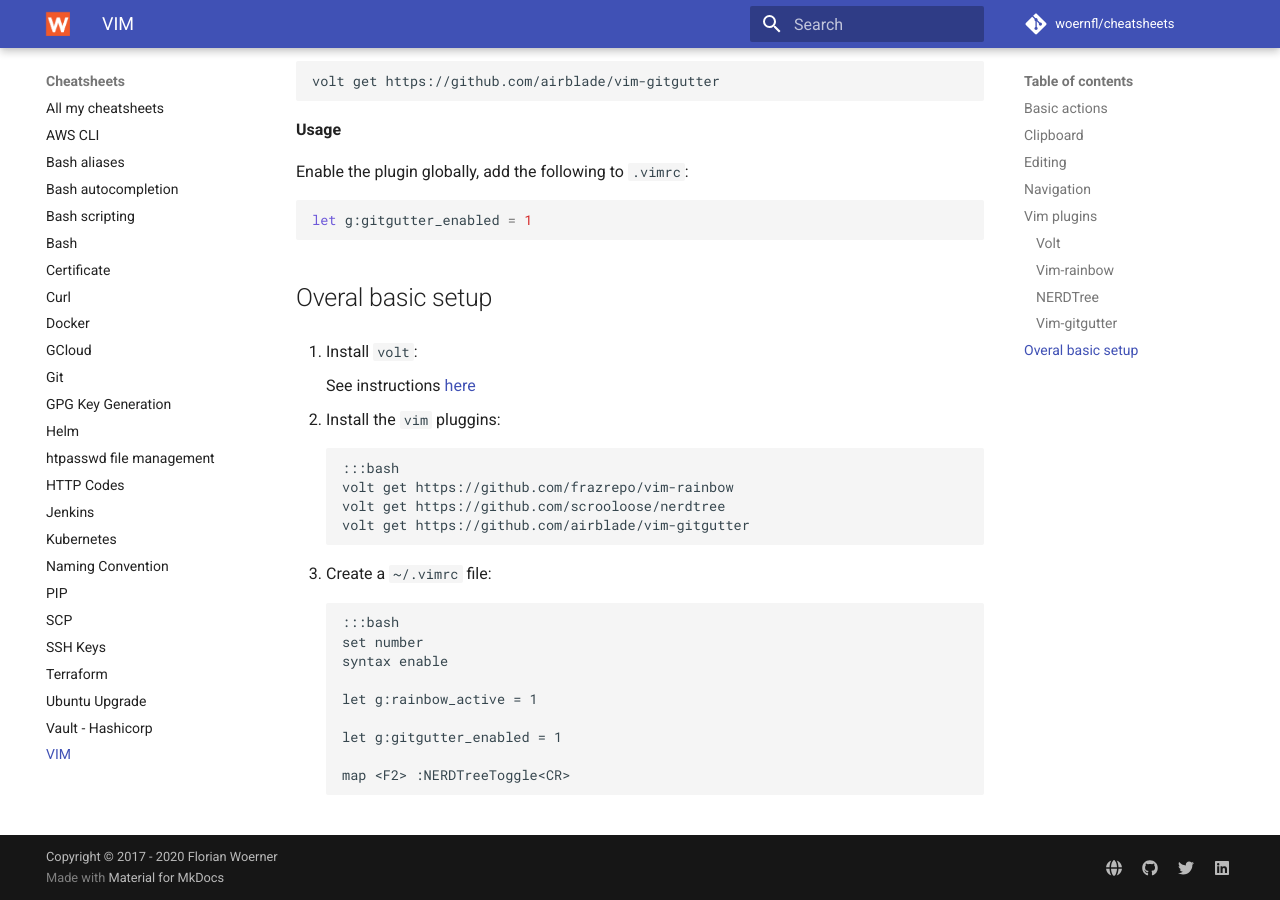
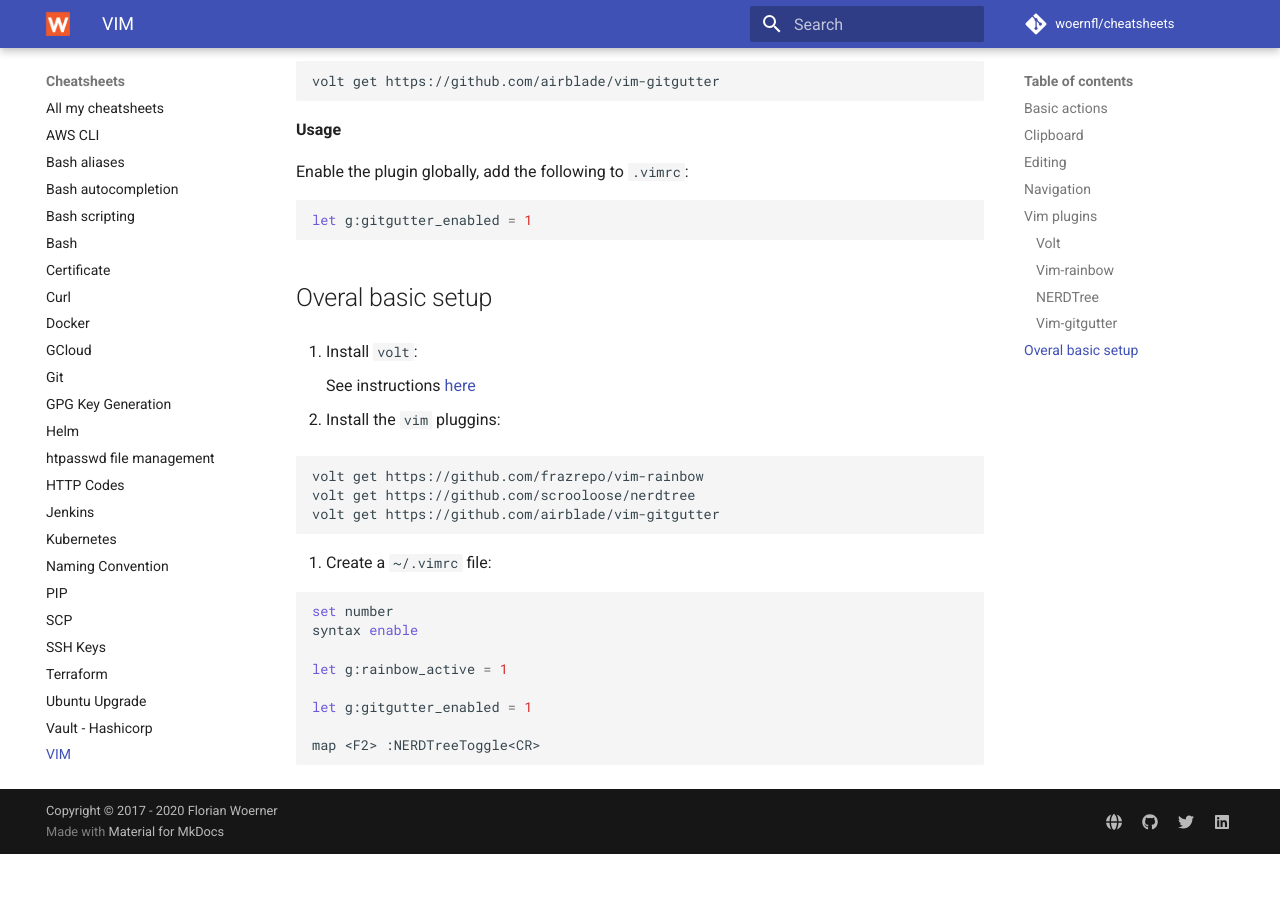
Before and after one commit to woernfl/cheatsheets, an MkDocs documentation site: the page built from docs/vim.md, in a window 1280 px wide and 900 px high, scrolled down 4991 px. Built offline with MkDocs 1.6.1 and Material for MkDocs 9.7.7, drawn with Linux system fonts in a browser that asks for light colours; comment, search, counter and statistics services are not loaded; after the commit the page ends 5845 px from its top, so only the background shows below that.

Commit message:
Update vim.md

````diff
--- a/docs/vim.md
+++ b/docs/vim.md
@@ -281,19 +281,21 @@
 
 2. Install the `vim` pluggins:
 
-        :::bash
-        volt get https://github.com/frazrepo/vim-rainbow
-        volt get https://github.com/scrooloose/nerdtree
-        volt get https://github.com/airblade/vim-gitgutter
+```bash
+volt get https://github.com/frazrepo/vim-rainbow
+volt get https://github.com/scrooloose/nerdtree
+volt get https://github.com/airblade/vim-gitgutter
+```
 
 3. Create a `~/.vimrc` file:
 
-        :::bash
-        set number
-        syntax enable
+```bash
+set number
+syntax enable
 
-        let g:rainbow_active = 1
+let g:rainbow_active = 1
 
-        let g:gitgutter_enabled = 1
+let g:gitgutter_enabled = 1
 
-        map <F2> :NERDTreeToggle<CR>
+map <F2> :NERDTreeToggle<CR>
+```
````
